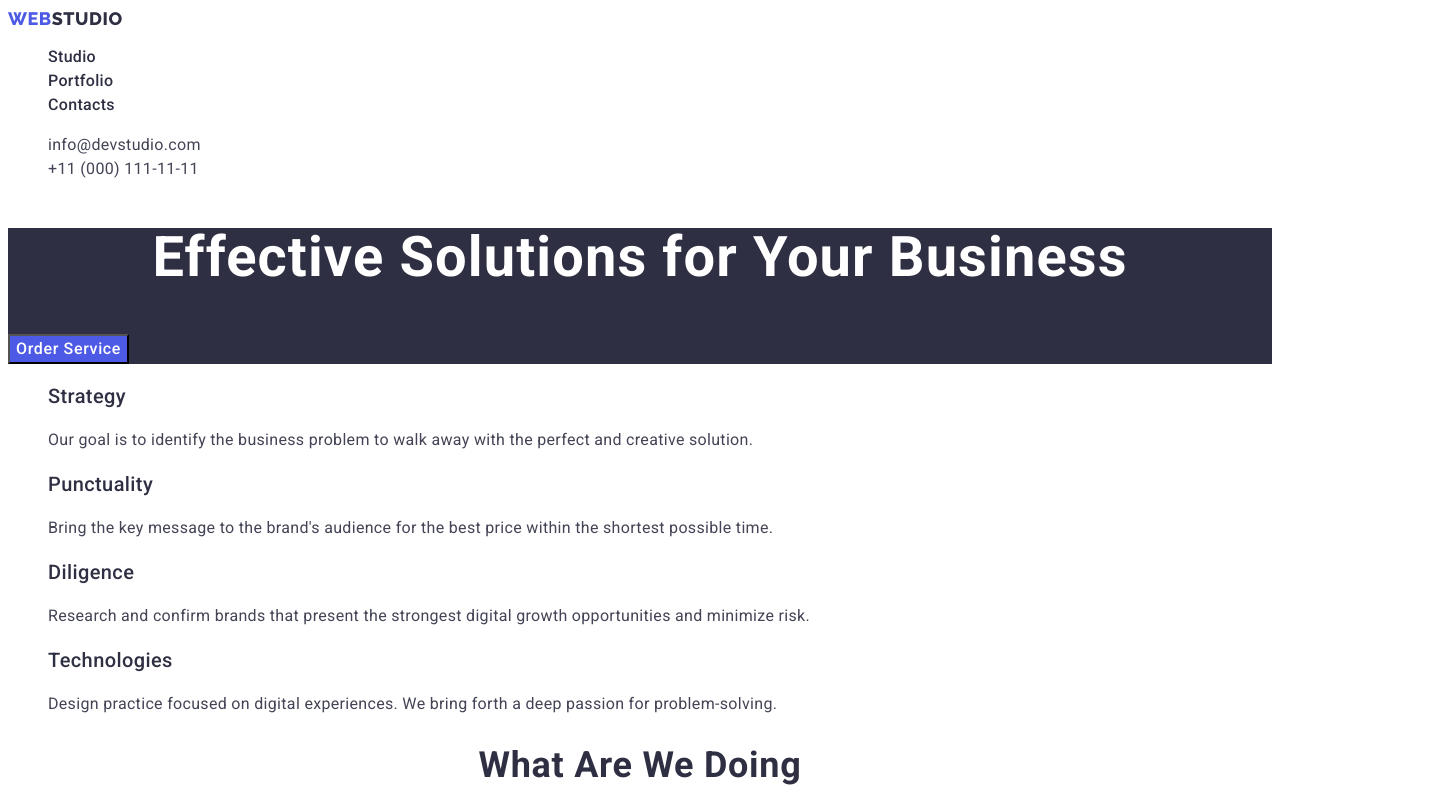
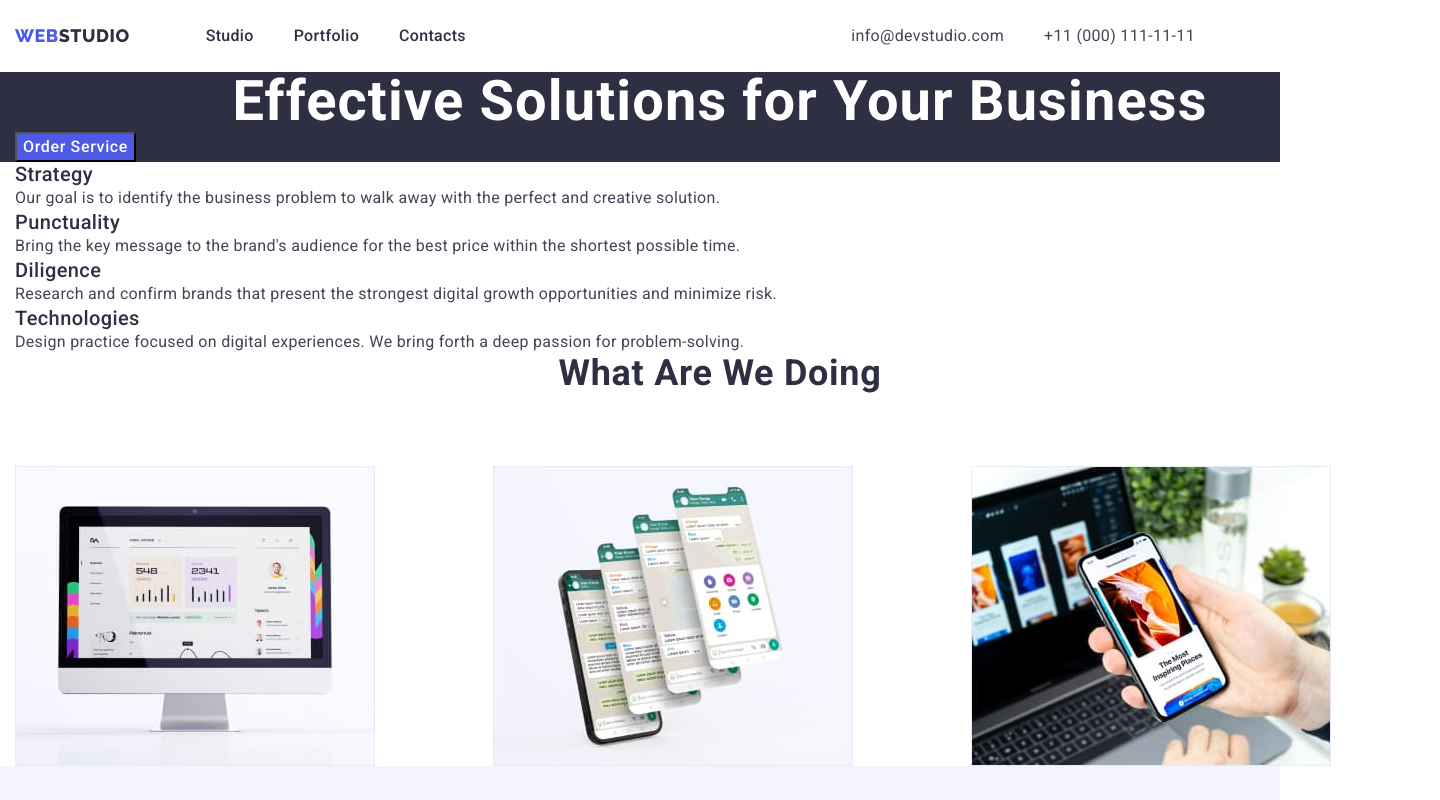
Before and after one commit to SerhiiSamoilov/goit-markup-hw-03, a plain HTML site: page index.html in a window 1280 px wide. Shown: the top 800 px of the page, 1440 px wide, since content can reach past the window. Drawn offline with nearby package versions, Linux system fonts and the light colour scheme.

Commit message:
first edition

```diff
--- a/css/styles.css
+++ b/css/styles.css
@@ -1,3 +1,11 @@
+:root {
+  --main-font-family: 'Roboto', sans-serif;
+  --secondary-font-family: 'Raleway', sans-serif;
+  --background-color: #ffffff;
+  --logo-second-word-header: #2e2f42;
+  --logo-second-word-footer: #f4f4fd;
+}
+
 .list {
   list-style: none;
 }
@@ -7,16 +15,26 @@
 }
 
 button {
-  font-family: inherit;
   cursor: pointer;
 }
 
-:root {
-  --main-font-family: 'Roboto', sans-serif;
-  --secondary-font-family: 'Raleway', sans-serif;
-  --background-color: #ffffff;
-  --logo-second-word-header: #2e2f42;
-  --logo-second-word-footer: #f4f4fd;
+h1,
+h2,
+h3,
+p {
+  margin-top: 0;
+  margin-bottom: 0;
+}
+
+ul,
+ol {
+  margin-top: 0;
+  margin-bottom: 0;
+  padding-left: 0;
+}
+
+img {
+  display: block;
 }
 
 body {
@@ -25,7 +43,38 @@ body {
   background-color: #ffffff;
 }
 
-/* header */
+.container {
+  width: 1440px;
+  margin-left: auto;
+  margin-right: auto;
+  padding-left: 15px;
+  padding-right: 15px;
+}
+
+/* ==========header========== */
+.page-header {
+  display: flex;
+  align-items: center;
+  padding-top: 24px;
+  padding-bottom: 24px;
+}
+
+.page-header-container {
+  display: flex;
+  align-items: center;
+}
+
+.page-navigation {
+  display: flex;
+  align-items: center;
+  column-gap: 76px;
+}
+
+.menu {
+  display: flex;
+  align-items: center;
+  column-gap: 40px;
+}
 
 .menu-link {
   font-weight: 500;
@@ -43,22 +92,39 @@ body {
 
 .page-contact {
   font-style: normal;
+  margin-left: auto;
 }
 
-.contact {
+.contact-list {
+  display: flex;
+  align-items: center;
+}
+
+.contact-mail {
   font-weight: 400;
   font-size: 16px;
   line-height: 1.5;
   letter-spacing: 0.02em;
   color: #434455;
+  margin-right: 40px;
+}
+
+.contact-tel {
+  font-weight: 400;
+  font-size: 16px;
+  line-height: 1.5;
+  letter-spacing: 0.02em;
+  color: #434455;
+  margin-right: 70px;
 }
 
 .contact:hover,
 .contact:focus {
   color: #404bbf;
 }
+/* ==========/header========== */
 
-/*  slogan*/
+/*  =================slogan================*/
 .slogan {
   background-color: #2e2f42;
 }
@@ -99,6 +165,7 @@ body {
   letter-spacing: 0.02em;
   color: #434455;
 }
+/*  =================/slogan================*/
 
 /*  What are we doing*/
 
@@ -110,6 +177,16 @@ body {
   text-transform: capitalize;
   text-align: center;
   color: #2e2f42;
+  margin-bottom: 72px;
+}
+
+.gallery-list {
+  display: flex;
+  column-gap: 24px;
+}
+
+.gallery-list-item {
+  flex-basis: calc((100% - 48px) / 3);
 }
 
 /* Our Team */
@@ -118,12 +195,17 @@ body {
   background-color: #f4f4fd;
 }
 
+.container-suptitle {
+  padding-top: 120px;
+}
+
 .employees-list-name {
   font-weight: 500;
   font-size: 20px;
   line-height: 1.2;
   letter-spacing: 0.02em;
   color: #2e2f42;
+  margin-bottom: 8px;
 }
 .employees-list-position {
   font-weight: 400;
@@ -134,9 +216,21 @@ body {
   color: #434455;
 }
 
+.team-gallery-list {
+  display: flex;
+  align-items: center;
+}
+
 .team-gallery-list-item {
   background-color: #ffffff;
+  flex-basis: calc((100% - 72px) / 4);
 }
+
+.team-gallery-list-img {
+  margin-bottom: 32px;
+}
+
+.employees-list-text-content
 
 /* footer */
 
--- a/index.html
+++ b/index.html
@@ -11,40 +11,53 @@
       href="https://fonts.googleapis.com/css2?family=Raleway:wght@800&family=Roboto:wght@400;500;700&display=swap"
       rel="stylesheet"
     />
+    <link
+      rel="stylesheet"
+      href="https://cdnjs.cloudflare.com/ajax/libs/modern-normalize/1.1.0/modern-normalize.min.css"
+    />
     <link rel="stylesheet" href="./css/styles.css" />
   </head>
   <body>
     <!-- header -->
 
     <header class="page-header">
+      <div class="container page-header-container">
         <nav class="page-navigation">
           <a class="link logo" href="./index.html"
             >web<span class="logo-second-word-header">Studio</span>
           </a>
           <ul class="list menu">
             <li class="menu-item"><a class="link menu-link" href="./index.html">Studio</a></li>
-          <li class="menu-item"><a class="link menu-link" href="./portfolio.html">Portfolio</a></li>
+            <li class="menu-item">
+              <a class="link menu-link" href="./portfolio.html">Portfolio</a>
+            </li>
             <li class="menu-item"><a class="link menu-link" href="">Contacts</a></li>
           </ul>
         </nav>
         <address class="page-contact">
-        <ul class="list">
-          <li><a class="link contact" href="mailto:info@devstudio.com">info@devstudio.com</a></li>
-          <li><a class="link contact" href="tel:+11(000)1111111">+11 (000) 111-11-11</a></li>
+          <ul class="list contact-list">
+            <li>
+              <a class="link contact-mail" href="mailto:info@devstudio.com">info@devstudio.com</a>
+            </li>
+            <li><a class="link contact-tel" href="tel:+11(000)1111111">+11 (000) 111-11-11</a></li>
           </ul>
         </address>
+      </div>
     </header>
     <main>
       <!-- slogan -->
 
       <section class="slogan">
+        <div class="container">
           <h1 class="main-title">Effective Solutions for Your Business</h1>
           <button class="modal-open-btn" type="button">Order Service</button>
+        </div>
       </section>
 
       <!-- our advantages-->
 
       <section class="our-advantages">
+        <div class="container">
           <h2 class="suptitle" hidden>key points</h2>
           <ul class="list advantages-list">
             <li class="advantages-list-item">
@@ -76,11 +89,13 @@
               </p>
             </li>
           </ul>
+        </div>
       </section>
 
       <!--  What are we doing-->
 
       <section class="what-are-we-doing">
+        <div class="container">
           <h2 class="suptitle">What are we doing</h2>
           <ul class="list gallery-list">
             <li class="gallery-list-item">
@@ -111,12 +126,14 @@
               />
             </li>
           </ul>
+        </div>
       </section>
 
       <!-- Our Team -->
 
       <section class="our-team">
-        <h2 class="suptitle">Our Team</h2>
+        <div class="container">
+          <h2 class="suptitle container-suptitle">Our Team</h2>
           <ul class="list team-gallery-list">
             <li class="team-gallery-list-item">
               <img
@@ -126,8 +143,10 @@
                 width="264"
                 height="260"
               />
+              <div class="employees-list-text-content">
                 <h3 class="employees-list-name">Mark Guerrero</h3>
                 <p class="employees-list-position">Product Designer</p>
+              </div>
             </li>
             <li class="team-gallery-list-item">
               <img
@@ -163,12 +182,14 @@
               <p class="employees-list-position">UI Designer</p>
             </li>
           </ul>
+        </div>
       </section>
     </main>
 
     <!-- footer -->
 
     <footer class="footer">
+      <div class="container">
         <a class="link logo" href="./index.html"
           >web<span class="logo-second-word-footer">Studio</span>
         </a>
@@ -176,6 +197,7 @@
           Increase the flow of customers and sales for your business with digital marketing & growth
           solutions.
         </p>
+      </div>
     </footer>
   </body>
 </html>
```
Also changed, not shown: portfolio.html (+4 -0 lines). Lines whose indentation alone changed are shown as unchanged.
